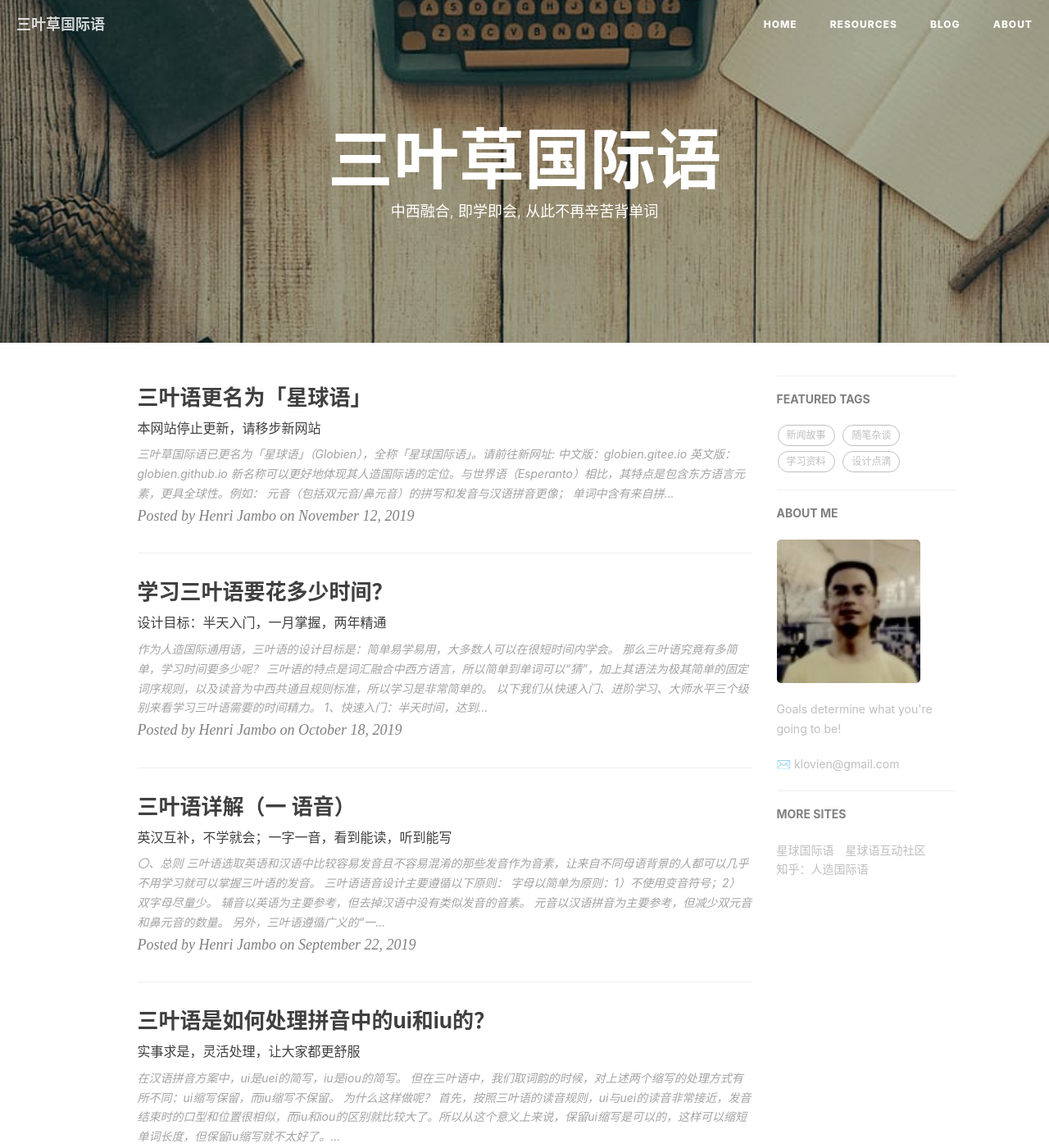
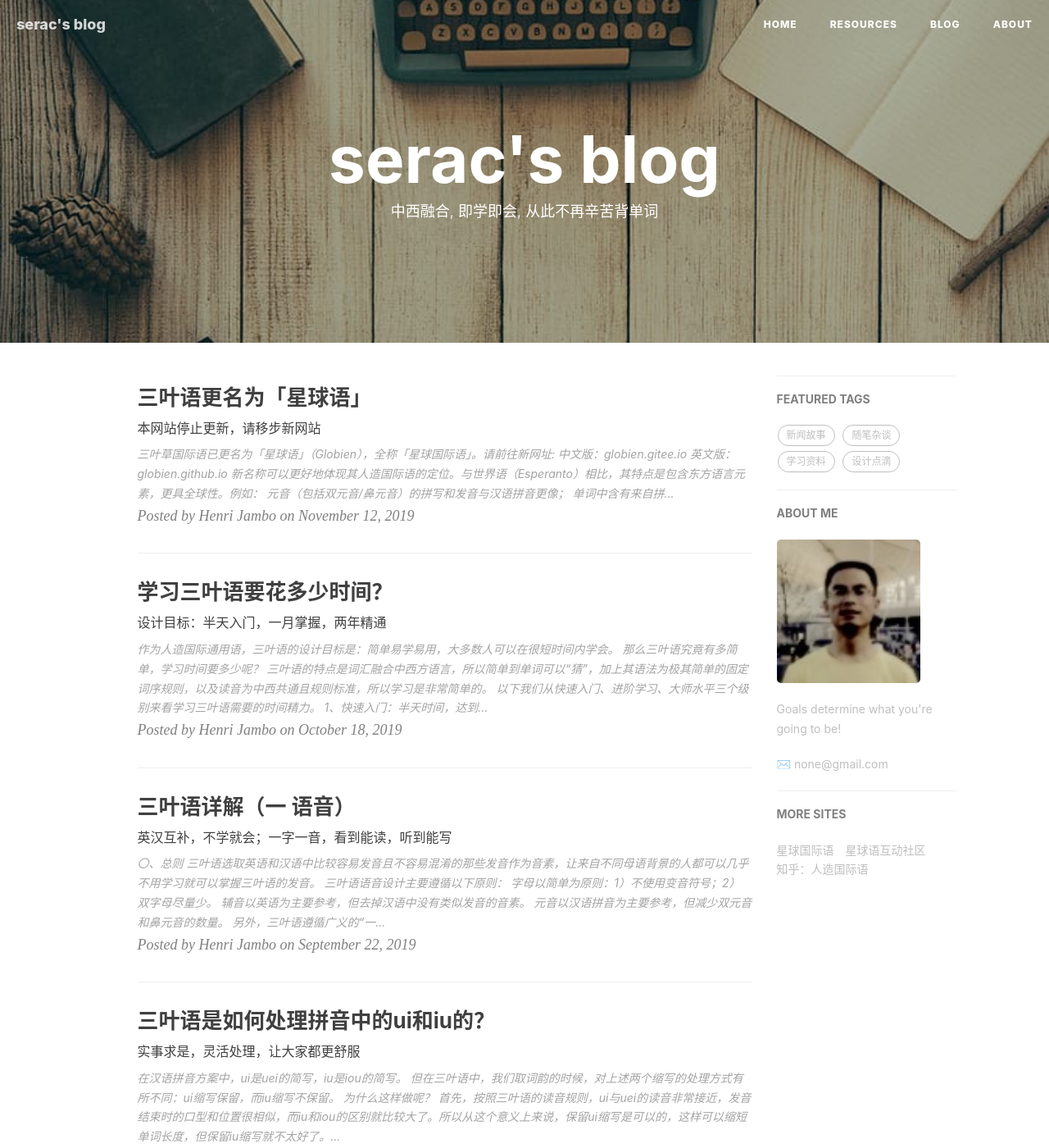
Before and after one commit to seracy/seracy.github.io, a Jekyll site: the page built from index.html, in a window 1280 px wide and 1400 px high. Shown: the whole window at 82% size. Built offline with Jekyll 4.4.1, drawn with Linux system fonts in a browser that asks for light colours; nearby versions of some CDN libraries; the list of posts is cut into pages by our own code; comment, search, counter and statistics services are not loaded; some of the changed text lies outside the part shown.

Commit message:
Update _config.yml

```diff
--- a/_config.yml
+++ b/_config.yml
@@ -1,11 +1,11 @@
 # Site settings
-title: 三叶草国际语
-SEOTitle: 三叶草国际语 - 让沟通更容易
+title: serac's blog
+SEOTitle: serac's blog
 header-img: img/post-bg-desk.jpg
-email: klovien@gmail.com
+email: none@gmail.com
 description: "中西融合, 即学即会, 从此不再辛苦背单词"
-keyword: "人工语言, 国际语, 世界语, 三叶草国际语, 三叶语"
-url: "https://klovien.github.io"          # your host, for absolute URL
+keyword: "serac, blog"
+url: "https://seracy.github.io"          # your host, for absolute URL
 baseurl: ""      # for example, '/blog' if your blog hosted on 'host/blog'
 github_repo: "https://github.com/klovien/klovien.github.io.git" # you code repository
 
```
